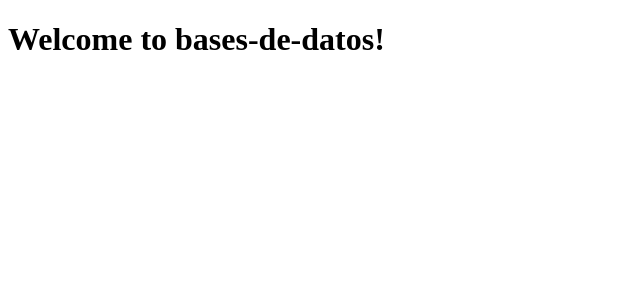
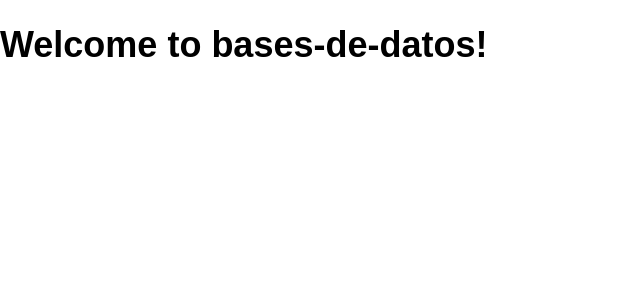
Before and after one commit to jaimemartinmartin15/BasesDeDatos, an Angular app: page / in a window 1280 px wide. Shown: the top 300 px of the page, without its empty margins (0-640 px from the left). Built offline with nearby package versions, Linux system fonts and the light colour scheme.

Commit message:
Added global styles and workflow.

```diff
--- a/src/styles.scss
+++ b/src/styles.scss
@@ -1 +1,6 @@
-/* You can add global styles to this file, and also import other style files */
+body {
+  margin: 0;
+  padding: 0;
+  font-family: "ProximaNova", sans-serif;
+  font-size: 1.125rem;
+}
```
